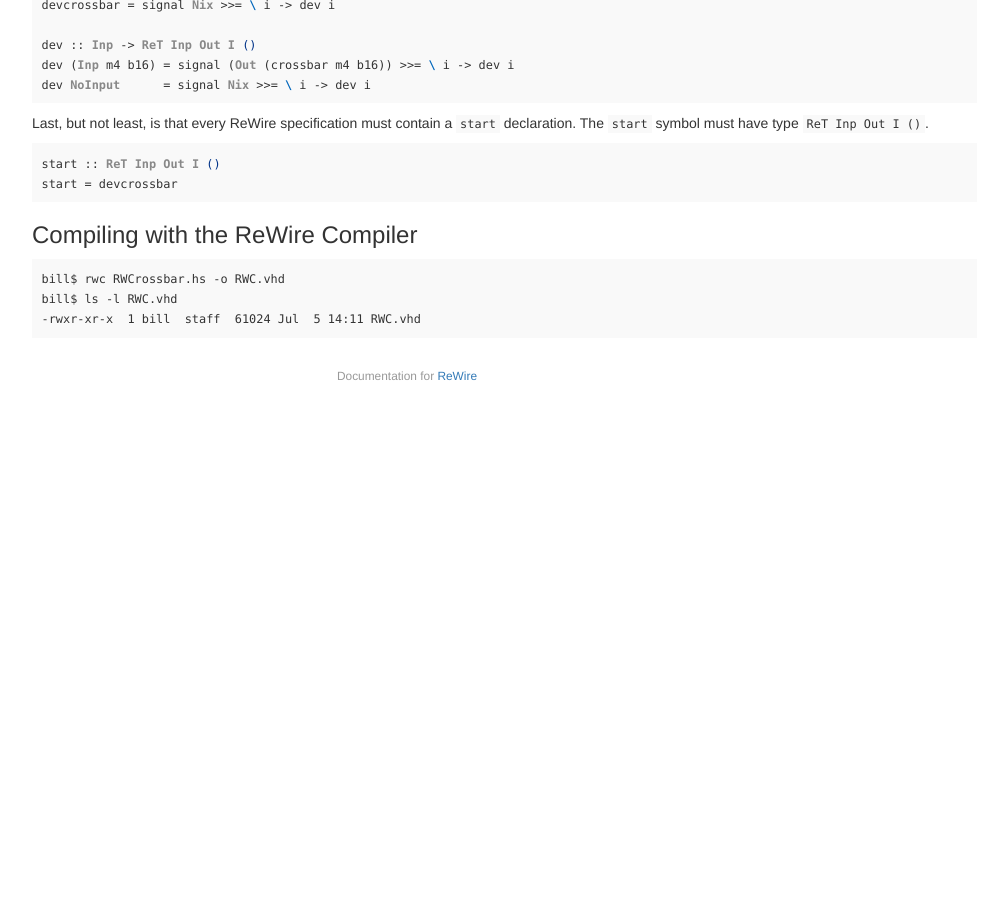
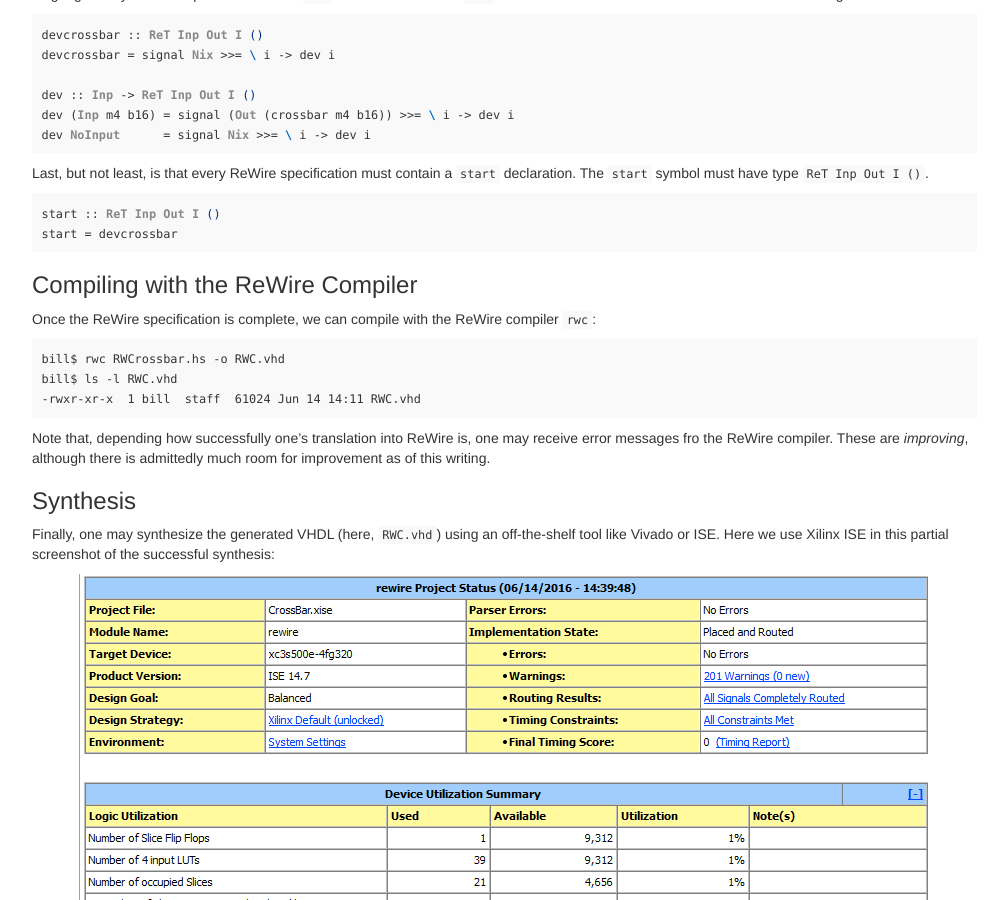
Before and after one commit to rewire-hardware/ReWire, a Jekyll site: the page built from _posts/2016-07-04-crossbarswitch.md, in a window 1280 px wide and 900 px high, scrolled down 3839 px. Shown: the whole window, without its empty margins (233-1232 px from the left). Built offline with Jekyll 4.4.1, drawn with Linux system fonts in a browser that asks for light colours; before the commit the page ends 4244 px from its top, so only the background shows below that; some of the changed text lies outside the part shown.

Commit message:
most of the updates to the first case study

`````diff
--- a/_posts/2016-07-04-crossbarswitch.md
+++ b/_posts/2016-07-04-crossbarswitch.md
@@ -17,9 +17,10 @@
 
 All the Haskell and ReWire code for this example can be found below:
 
-* [ReWirePrelude.hs]({{ site.baseurl }}/assets/code/ReWirePrelude.hs)
-* [CrossbarSwitch.hs]({{ site.baseurl }}/assets/code/CrossbarSwitch.hs)
-* [RWCrossbar.hs]({{ site.baseurl }}/assets/code/RWCrossbar.hs)
+* [ReWirePrelude.hs]({{ site.baseurl }}/assets/code/ReWirePrelude.hs): some standard definitions.
+* [CrossbarSwitch.hs]({{ site.baseurl }}/assets/code/CrossbarSwitch.hs): a Haskell specification of a crossbar switch.
+* [RWCrossbar.hs]({{ site.baseurl }}/assets/code/RWCrossbar.hs): the ReWire specification of a crossbar switch.
+* [RWC.vhd]({{ site.baseurl }}/assets/code/RWC.vhd): the VHDL code generated by the ReWire compiler.
 
 What follows is an explanation of this code. First we describe the ReWirePrelude, which is a collection of, more or less, standard definitions. Then, we consider the Haskell definition of a crossbar switch, written in monadic style. In the final and most important section, we transform the Haskell definition of the switch into proper ReWire. This is important because it gives you a practical introduction to the differences between Haskell and ReWire. There are a number of small differences between the Haskell code `CrossbarSwitch.hs` and the ReWire code `RWCrossbar.hs` that shed light on how to program in ReWire.
 
@@ -53,6 +54,8 @@
 
 ### Crossbar Switch in Haskell
 
+What follows is a crossbar switch function written in Haskell. We will take this as an input specification, by which we mean that it is not terribly important to actually understand what the `crossbar` function is calculating. Rather, what is interesting is what must change in this specification to transform it into a proper ReWire specification.
+
 ```` haskell
 module CrossbarSwitch where
 
@@ -140,7 +141,7 @@
 data Maybe4 = Maybe4 (Maybe W8) (Maybe W8) (Maybe W8) (Maybe W8)
 ````
 
-The code for `crossbar` below has several changes. For one, it is no longer declared with a `let` declaration, but rather uses an equivalent `where` formulation. Semantically, `where` and `let` are equivalent; that is, `let <binding-group> in e` is equvalent to `e where <binding-group>`. But, as of this writing, `let` has not been implemented in the ReWire compiler as yet (it is on a lengthy to-do list of simple extensions). There is another slightly more substantial difference. The clauses in the `where` declaration have been rearranged in order of dependency. These binding clauses are processed in-order (in the manner of, say, OCaml) rather than as a group (as in Haskell). This is a ReWire bug/feature which also appears on the aforementioned to-do list.
+The code for `crossbar` below has several changes. For one, it is no longer declared with a `let` declaration, but rather uses an equivalent `where` formulation. Semantically, `where` and `let` are equivalent; that is, `let <binding-group> in e` is equvalent to `e where <binding-group>`. But, as of this writing, `let` has not been implemented in the ReWire compiler as yet (it is on a lengthy to-do list of simple extensions). There is another slightly more substantial difference. The clauses in the `where` declaration have been rearranged in order of dependency. These binding clauses are processed in-order (in the manner of, say, OCaml) rather than as a group (as in Haskell). This is a ReWire bug/feature which also appears on the aforementioned to-do list. Note that we have also dispensed with the `type` synonym `Bool16`. Type synonyms are on our to-do list.
 
 ```` haskell
 crossbar :: Maybe4                                                                            ->
@@ -197,8 +198,18 @@
 
 ### Compiling with the ReWire Compiler
 
+Once the ReWire specification is complete, we can compile with the ReWire compiler `rwc`:
+
 ````
 bill$ rwc RWCrossbar.hs -o RWC.vhd
 bill$ ls -l RWC.vhd
--rwxr-xr-x  1 bill  staff  61024 Jul  5 14:11 RWC.vhd
+-rwxr-xr-x  1 bill  staff  61024 Jun 14 14:11 RWC.vhd
 ````
+
+Note that, depending how successfully one's translation into ReWire is, one may receive error messages fro the ReWire compiler. These are _improving_, although there is admittedly much room for improvement as of this writing.
+
+### Synthesis
+
+Finally, one may synthesize the generated VHDL (here, `RWC.vhd`) using an off-the-shelf tool like Vivado or ISE. Here we use Xilinx ISE in this partial screenshot of the successful synthesis:
+
+<img src="{{ site.baseurl }}/images/ss17.png" style="display: block; margin: 0 auto; max-width: 100%;" alt="Screenshot" />
`````
Also changed, not shown: other parts of _posts/2016-07-04-crossbarswitch.md (+8 -10 lines), index.md (+1 -1 lines), 1 other file.
